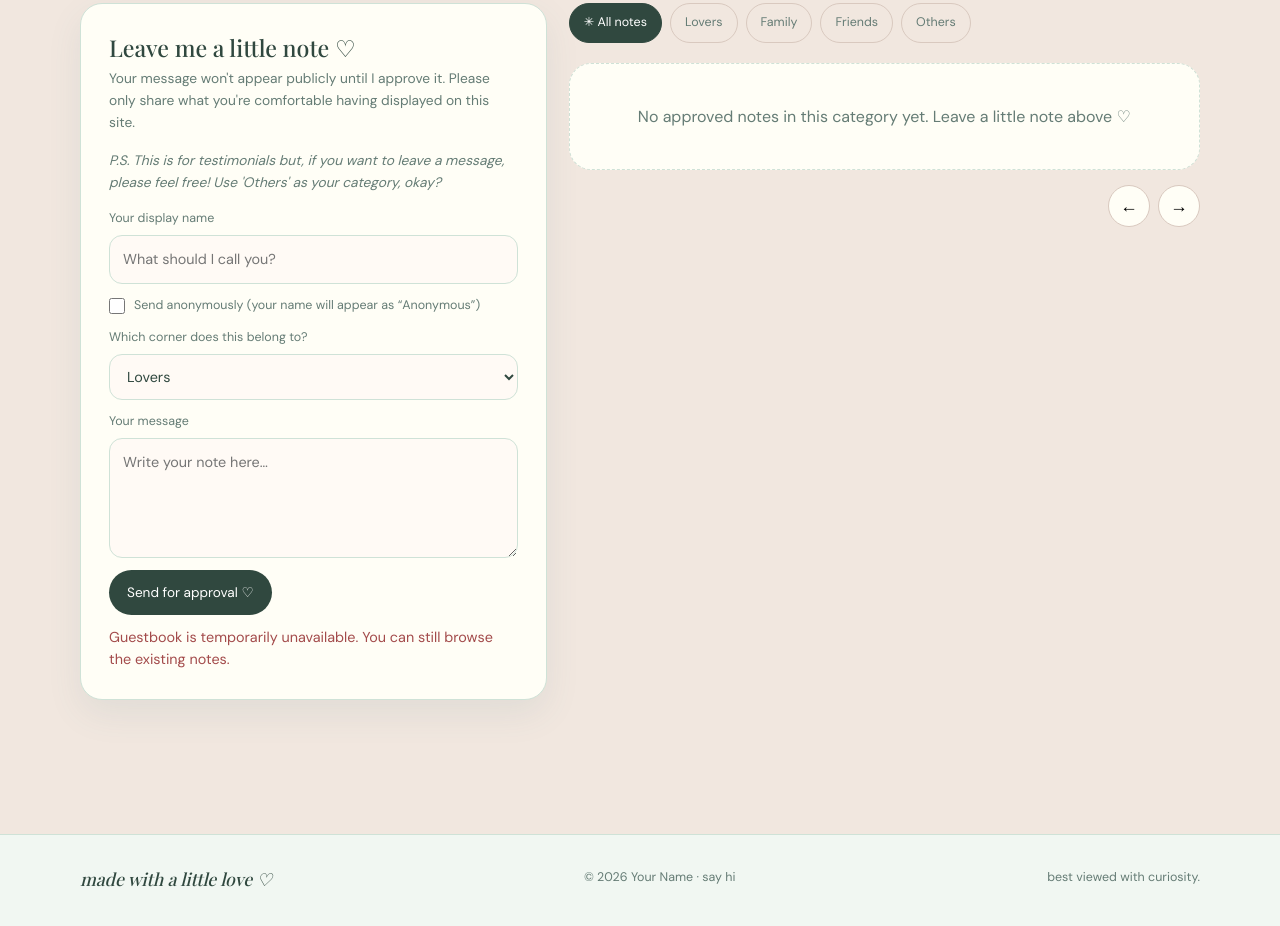
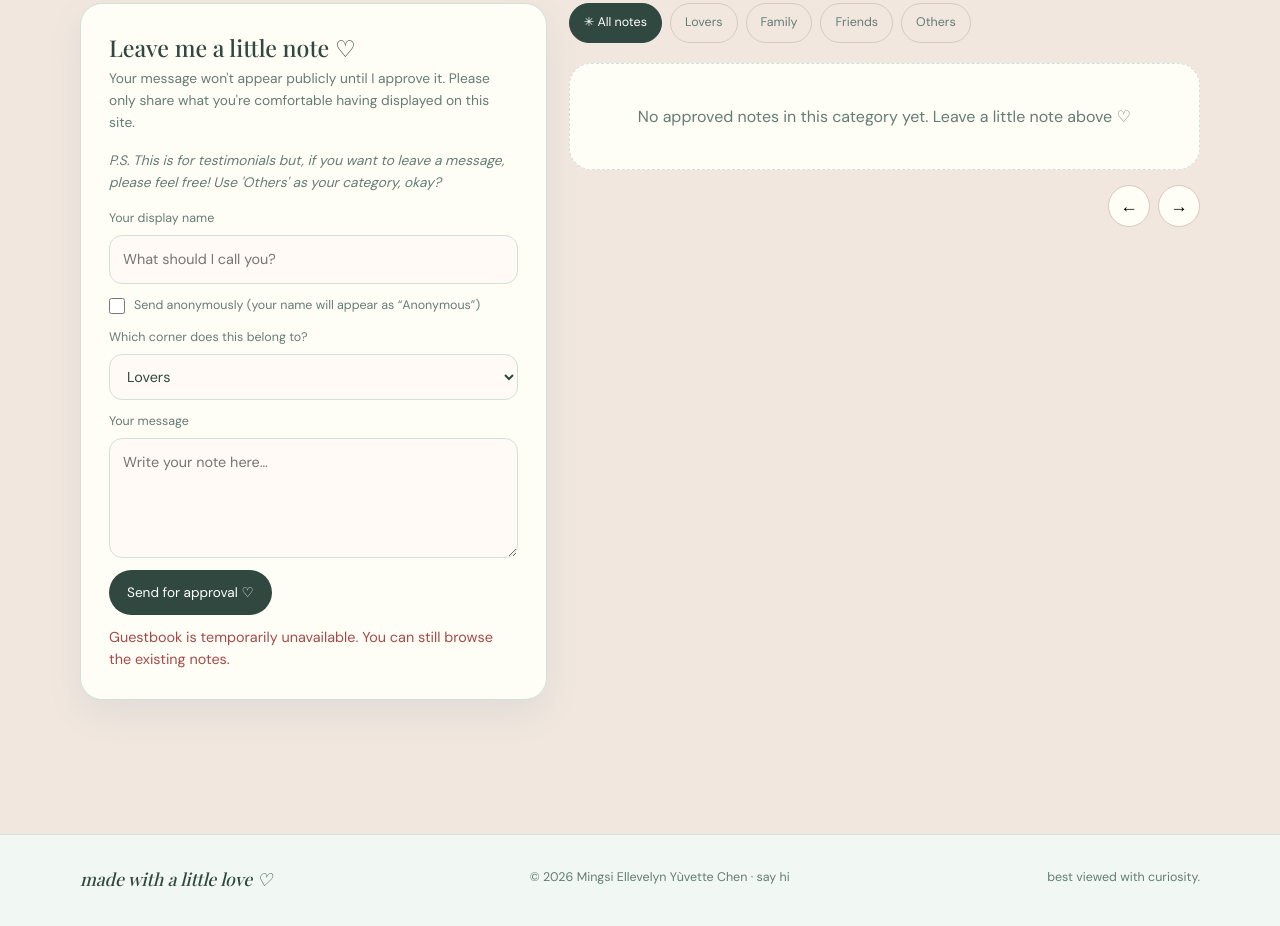
Before and after one commit to ndamselette/little-archive, a plain HTML site: page index.html in a window 1280 px wide. Shown: the part 2887-3813 px from the top of the page. Drawn offline with nearby package versions, Linux system fonts and the light colour scheme; no server answers; a web font is replaced by a local one.

Commit message:
Fix: Changing "your name" to actual name

```diff
--- a/index.html
+++ b/index.html
@@ -158,7 +158,7 @@
       </div></div>
     </div></section>
   </main>
-  <footer class="wrap footer" id="footer"><strong>made with a little love ♡</strong><span>© <span id="year"></span> Your Name · <a href="mailto:hello@example.com">say hi</a></span><span>best viewed with curiosity.</span></footer>
+  <footer class="wrap footer" id="footer"><strong>made with a little love ♡</strong><span>© <span id="year"></span> Mingsi Ellevelyn Yùvette Chen · <a href="mailto:hello@example.com">say hi</a></span><span>best viewed with curiosity.</span></footer>
 
   <div class="modal-backdrop" id="modalBackdrop" role="dialog" aria-modal="true" aria-labelledby="modalTitle">
     <div class="modal">
```
